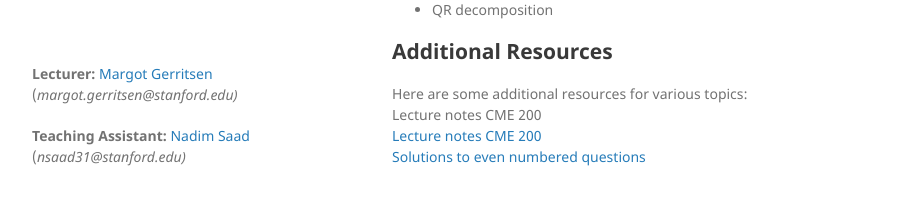
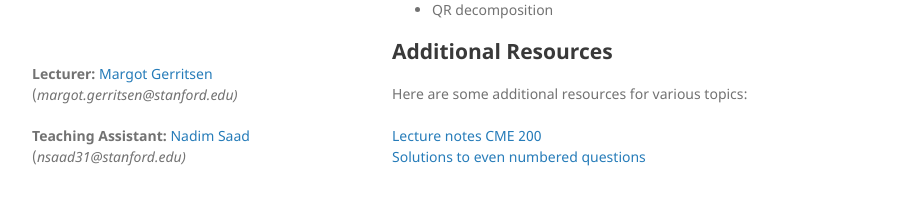
Before and after one commit to nsaad31/Linear_Algebra_ICME_Workshops_2023, a Jekyll site: the page built from index.md, in a window 1280 px wide and 900 px high, scrolled down 1320 px. Shown: the part 663-868 px from the top of the window, without its empty margins (178-1096 px from the left). Built offline with Jekyll 4.4.1, drawn with Linux system fonts in a browser that asks for light colours; our own code applies the rules of GitHub Pages for plain Markdown files.

Commit message:
Update index.md

```diff
--- a/index.md
+++ b/index.md
@@ -41,7 +41,7 @@ Nadim Saad is a rising 5th year Ph.D. candidate in ICME advised by Professor Mar
 
 Here are some additional resources for various topics:
 \\
-Lecture notes CME 200 <a href="{{ "/docs/MatrixComputationsAnswerstoEvennumberedQuestions.pdf" | relative_url }}">
+<a href="{{ "/docs/MatrixComputationsAnswerstoEvennumberedQuestions.pdf" | relative_url }}">
 \\
 Lecture notes CME 200 <a href="{{ "/docs/MatrixComputationsAnswerstoEvennumberedQuestions.pdf" | relative_url }}">
 \\
```
